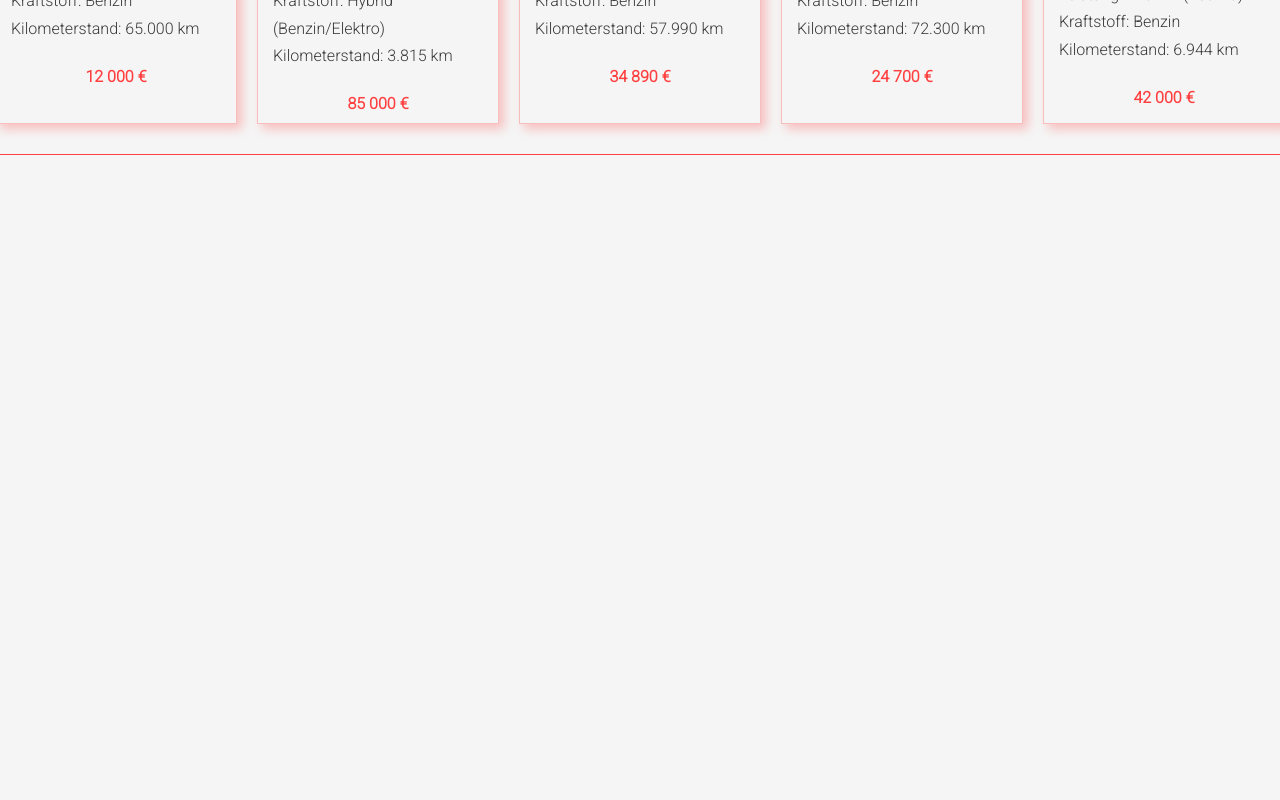
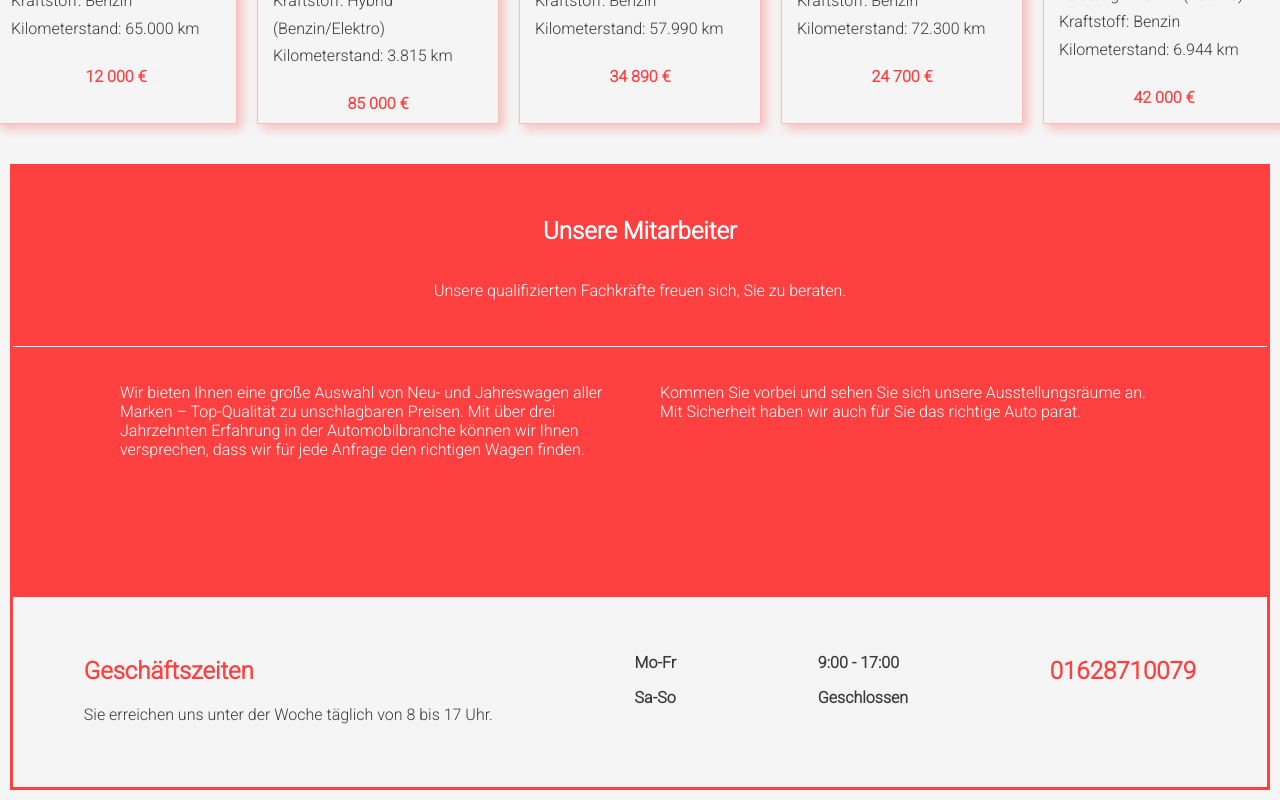
Before and after one commit to bsarnii/autohandel, a React (Create React App) app: page / in a window 1280 px wide. Shown: the part 1094-1894 px from the top of the page. Before the commit the page ends 1249 px from the top, so only its background shows below. Built offline with nearby package versions, Linux system fonts and the light colour scheme.

Commit message:
Added Mitarbeiter section

```diff
--- a/src/App.js
+++ b/src/App.js
@@ -2,6 +2,7 @@ import './App.css';
 import Header from './Header';
 import Willkommen from './Willkommen';
 import Autokarten from './Autokarten';
+import Mitarbeiter from './Mitarbeiter';
 
 function App() {
   return (
@@ -9,7 +10,7 @@ function App() {
      <Header />
      <Willkommen />
      <Autokarten />
-     {/*Mitarbeiter + Geschäftszeiten*/}
+     <Mitarbeiter />
      {/*Kontakt*/}
      {/*Footer*/}
     </div>
--- a/src/Autokarten.css
+++ b/src/Autokarten.css
@@ -1,5 +1,5 @@
 .autokarten{
-    height:fit-content;
+    height: fit-content;
 }
 
 .autokarten h2{
@@ -13,7 +13,6 @@
 
 .karten {
     padding:20px 150px;
-    border-bottom: 1px solid #ff4040;
     display:flex;
     justify-content: center;
 }
--- a/src/Karte.css
+++ b/src/Karte.css
@@ -4,6 +4,7 @@
     width: 250px;
     box-shadow: 5px 5px 10px #ff40404d;
     margin:10px;
+    cursor:pointer;
 }
 
 .karte-img{
--- /dev/null
+++ b/src/Mitarbeiter.css
@@ -0,0 +1,41 @@
+.mitarbeiter{
+    margin: 10px;
+    border: 3px solid #ff4040;
+}
+.mitarbeiter-container{
+    background-color: #ff4040 ;
+    color:white;
+}
+.top-mitarbeiter{
+    padding: 30px 0 ;
+    display:flex;
+    flex-direction: column;
+    align-items: center;
+    border-bottom: 1px solid white;
+}
+.bottom-mitarbeiter{
+    display: flex;
+    flex-direction: row;
+    justify-content: center;
+    height:250px;
+}
+
+.bottom-mitarbeiter p {
+    width:500px;
+    padding:20px;
+}
+
+.geschäftszeiten{
+    display: flex;
+    flex-direction: row;
+    height:150px;
+    justify-content: space-around;
+    padding-top: 40px;
+    color: #ff4040;
+}
+.col-1 p, .col-2, .col-3 {
+    color: #3a3a3a;
+}
+.col-2, .col-3 {
+    font-weight: bold;
+}
--- /dev/null
+++ b/src/Mitarbeiter.js
@@ -0,0 +1,47 @@
+import React from 'react'
+import './Mitarbeiter.css'
+
+function Mitarbeiter() {
+  return (
+    <div className='mitarbeiter'>
+        <div className='mitarbeiter-container'>
+            <div className='top-mitarbeiter'>
+                <h2>Unsere Mitarbeiter</h2>
+                <p>Unsere qualifizierten Fachkräfte freuen sich, Sie zu beraten.</p>
+            </div>
+            <div className='bottom-mitarbeiter'>
+                <p className='bottom-left-mitarbeiter'>
+                Wir bieten Ihnen eine große Auswahl von Neu- und Jahreswagen aller Marken
+                – Top-Qualität zu unschlagbaren Preisen. Mit über drei Jahrzehnten Erfahrung
+                in der Automobilbranche können wir Ihnen versprechen, dass wir für jede
+                Anfrage den richtigen Wagen finden.
+                </p>
+                <p className='bottom-right-mitarbeiter'>
+                Kommen Sie vorbei und sehen Sie sich unsere Ausstellungsräume an.
+                Mit Sicherheit haben wir auch für Sie das richtige Auto parat.
+                </p>
+            </div>
+        </div>
+        <div className='geschäftszeiten'>
+            <div className='col-1'>
+                <h2>Geschäftszeiten</h2>
+                <p>Sie erreichen uns unter der Woche täglich von 8 bis 17 Uhr.</p>
+            </div>
+            <div className='col-2'>
+                <p>Mo-Fr</p>
+                <p>Sa-So</p>
+            </div>
+            <div className='col-3'>
+                <p>9:00 - 17:00</p>
+                <p>Geschlossen</p>
+            </div>
+            <div className='col-4'>
+                <h2>01628710079</h2>
+            </div>
+
+        </div>
+    </div>
+  )
+}
+
+export default Mitarbeiter
```
